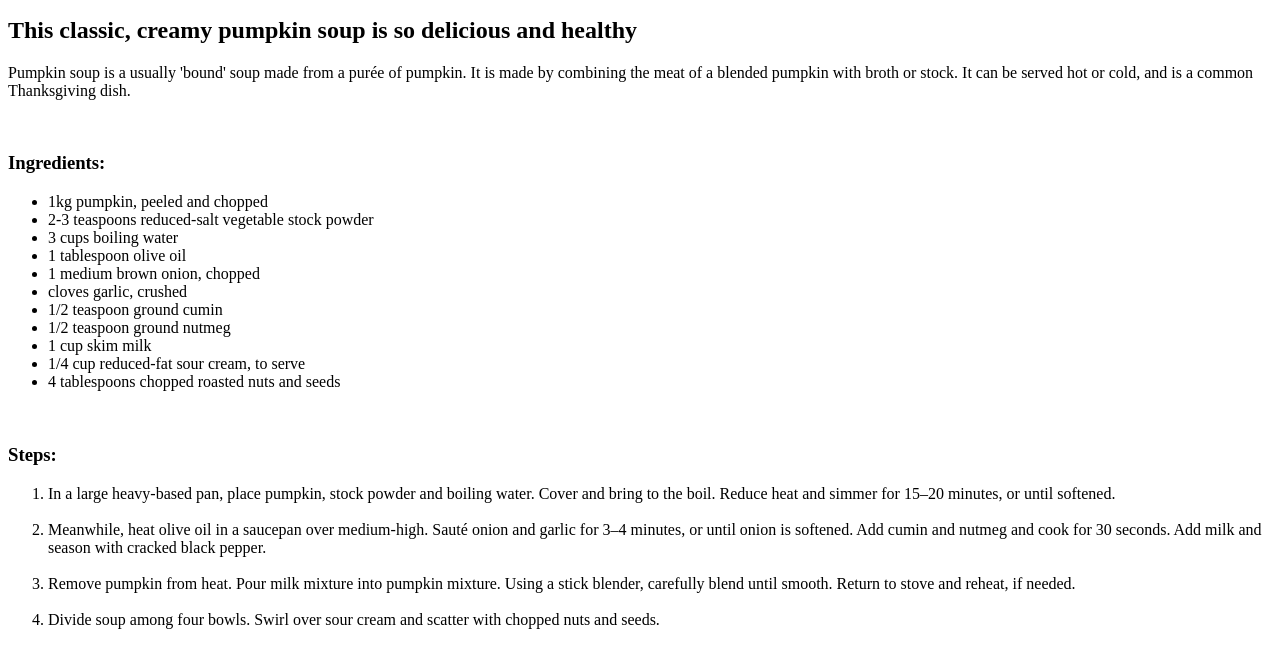
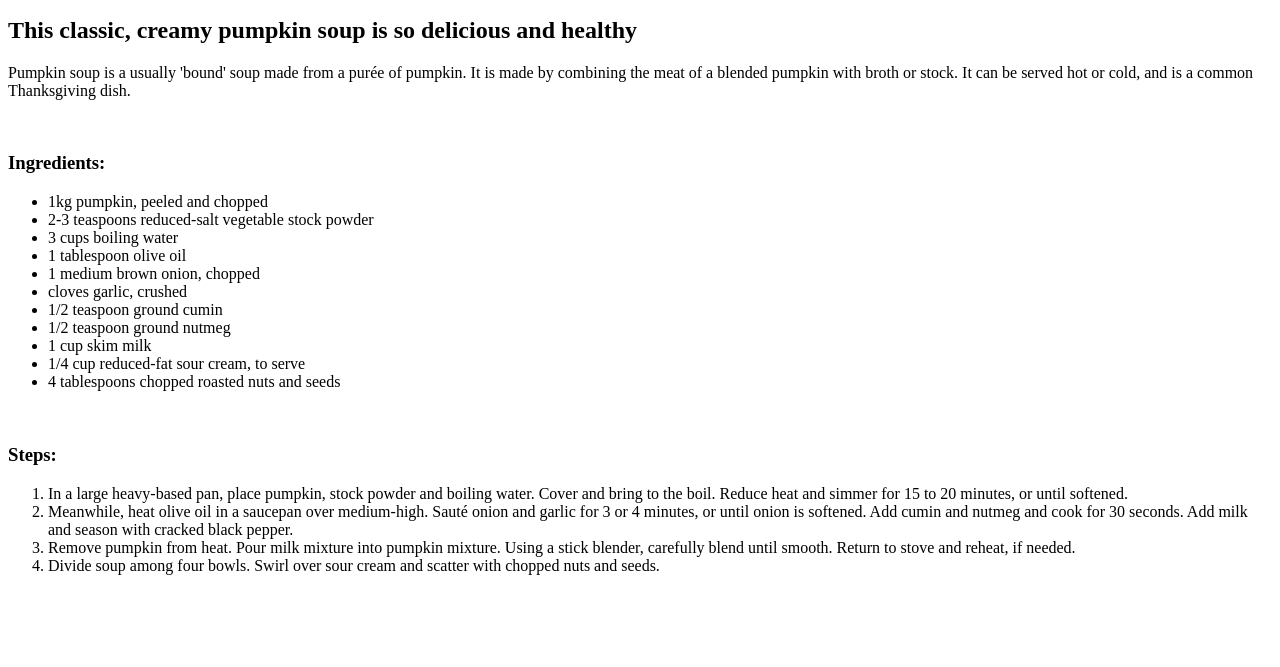
Before and after one commit to TaylorVesly/demo-recipes, a plain HTML site: page recipes/pumpkin-soup.html in a window 1280 px wide. Shown: the part 101-768 px from the top of the page. Drawn offline with Linux system fonts and the light colour scheme.

Commit message:
Remove line breaks nested within unordered list

```diff
--- a/recipes/pumpkin-soup.html
+++ b/recipes/pumpkin-soup.html
@@ -47,28 +47,22 @@
     <ol>
       <li>
         In a large heavy-based pan, place pumpkin, stock powder and boiling
-        water. Cover and bring to the boil. Reduce heat and simmer for 15–20
+        water. Cover and bring to the boil. Reduce heat and simmer for 15 to 20
         minutes, or until softened.
       </li>
 
-      <br />
-
       <li>
         Meanwhile, heat olive oil in a saucepan over medium-high. Sauté onion
-        and garlic for 3–4 minutes, or until onion is softened. Add cumin and
+        and garlic for 3 or 4 minutes, or until onion is softened. Add cumin and
         nutmeg and cook for 30 seconds. Add milk and season with cracked black
         pepper.
       </li>
-
-      <br />
 
       <li>
         Remove pumpkin from heat. Pour milk mixture into pumpkin mixture. Using
         a stick blender, carefully blend until smooth. Return to stove and
         reheat, if needed.
       </li>
-
-      <br />
 
       <li>
         Divide soup among four bowls. Swirl over sour cream and scatter with
```
